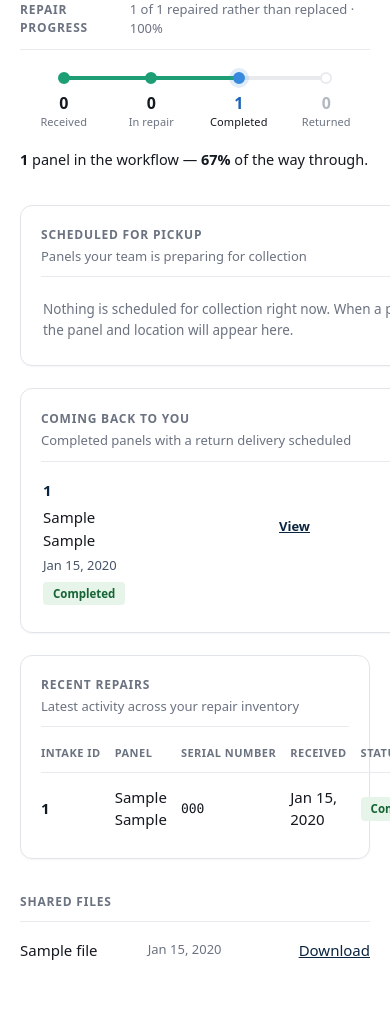
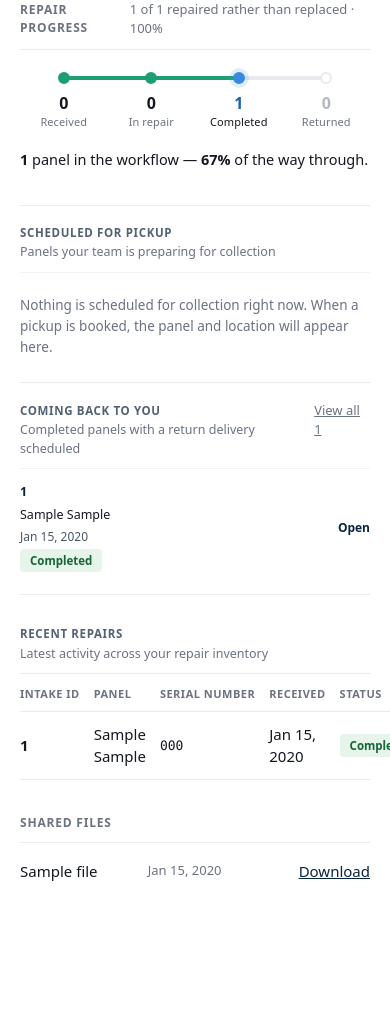
Before and after one commit to jralleman12A/pierson-repairs, a Flask app: page /portal in a window 390 px wide. Shown: the part 292-1314 px from the top of the page. After the commit the page ends 1173 px from the top, so only its background shows below. Run offline with Flask 3, Linux system fonts and the light colour scheme; the visitor is signed in with stand-in values (Sample User, id 1); tables that the repository leaves empty hold one stand-in row (values such as "Sample post"); some libraries are stand-ins or nearby versions.

Commit message:
Flatten client portal dashboard UI

```diff
--- a/templates/portal/cp_base.html
+++ b/templates/portal/cp_base.html
@@ -120,7 +120,7 @@
                     line-height: 1.55; max-width: 62ch; }
 
         .cp-flash {
-            margin-top: 20px; padding: 11px 14px; border-radius: 6px;
+            margin-top: 20px; padding: 11px 14px; border-radius: 3px;
             font-size: 14px; border: 1px solid var(--rule);
         }
         .cp-flash.success { background:#E6F4EA; border-color:#CCE7D4; color:#166534; }
@@ -129,12 +129,12 @@
 
         input[type=text], input[type=password], input[type=search] {
             font: inherit; padding: 8px 11px; border: 1px solid #d6d9dd;
-            border-radius: 6px; background: #fff;
+            border-radius: 3px; background: #fff;
         }
         input:focus { outline: 2px solid var(--navy); outline-offset: -1px; }
 
         .cp-btn {
-            font: inherit; font-size: 14px; padding: 8px 16px; border-radius: 6px;
+            font: inherit; font-size: 14px; padding: 8px 16px; border-radius: 3px;
             border: 1px solid var(--navy); background: var(--navy); color: #fff;
             cursor: pointer; text-decoration: none; display: inline-block;
         }
@@ -258,43 +258,162 @@
             .hero-num { font-size: 32px; }
         }
 
+        /* ── Client dashboard work areas: flat, utility-first ───── */
         .logistics {
-            display: grid; grid-template-columns: minmax(0,1fr) minmax(0,1fr);
-            gap: 22px; margin-top:34px;
+            display: grid;
+            grid-template-columns: minmax(0, 1fr) minmax(0, 1fr);
+            gap: 0;
+            margin-top: 34px;
+            border-top: 1px solid var(--rule);
+            border-bottom: 1px solid var(--rule);
+            align-items: start;
         }
         .logistics .cp-section { margin-top: 0; }
+
         .dashboard-panel {
-            border:1px solid #e1e5ea; border-radius:12px; background:#fff;
-            padding:20px 20px 14px; box-shadow:0 1px 2px rgba(10,37,64,.04);
+            background: transparent;
+            padding: 18px 24px 12px 0;
+            min-width: 0;
+            border: 0;
+            border-radius: 0;
+            box-shadow: none;
         }
-        .dashboard-panel .cp-section-head { margin-bottom:4px; }
-        .dashboard-panel .cp-empty { padding:18px 2px 10px; }
-        .dashboard-list { display:flex; flex-direction:column; }
+        .dashboard-panel + .dashboard-panel {
+            border-left: 1px solid var(--rule);
+            padding-left: 24px;
+            padding-right: 0;
+        }
+        .dashboard-panel .cp-section-head {
+            margin-bottom: 4px;
+            padding-bottom: 10px;
+            border-bottom: 1px solid var(--rule-soft);
+        }
+        .dashboard-panel .cp-section-title {
+            font-size: 11.5px;
+            text-transform: uppercase;
+            letter-spacing: .65px;
+            color: #526174;
+            font-weight: 700;
+        }
+        .dashboard-subtitle {
+            font-size: 12.5px;
+            color: var(--muted);
+            margin-top: 2px;
+        }
+        .dashboard-panel .cp-empty {
+            padding: 18px 0 12px;
+            max-width: 58ch;
+            min-height: 0;
+        }
+
+        .dashboard-list {
+            display: flex;
+            flex-direction: column;
+            min-width: 0;
+        }
+        .dashboard-list-head,
         .dashboard-row {
-            display:grid; grid-template-columns:minmax(105px,.9fr) minmax(150px,1.3fr) minmax(145px,1.2fr) minmax(120px,1fr) 54px;
-            gap:14px; align-items:center; padding:13px 2px;
-            border-bottom:1px solid var(--rule-soft);
+            display: grid;
+            grid-template-columns: 98px minmax(110px,1.15fr) minmax(118px,1.05fr) minmax(92px,.9fr) 40px;
+            gap: 10px;
+            min-width: 0;
         }
-        .dashboard-row:last-child { border-bottom:none; }
-        .dashboard-row:hover { background:#fbfcfe; }
-        .dashboard-row .primary { font-weight:700; color:var(--navy); }
-        .dashboard-row .secondary { color:#475569; font-size:13px; }
-        .dashboard-row .row-action { text-align:right; font-size:13px; font-weight:600; }
         .dashboard-list-head {
-            display:grid; grid-template-columns:minmax(105px,.9fr) minmax(150px,1.3fr) minmax(145px,1.2fr) minmax(120px,1fr) 54px;
-            gap:14px; padding:10px 2px 7px; margin-top:6px;
-            color:#7a8390; font-size:10px; text-transform:uppercase; letter-spacing:.5px; font-weight:700;
+            padding: 9px 0 7px;
+            color: #7a8390;
+            font-size: 9.5px;
+            text-transform: uppercase;
+            letter-spacing: .48px;
+            font-weight: 700;
         }
-        .dashboard-panel--wide { margin-top:22px; }
-        .dashboard-panel--wide .cp-section-head { margin-bottom:6px; }
-        @media (max-width: 1050px) {
-            .logistics { grid-template-columns: 1fr; }
+        .dashboard-row {
+            align-items: center;
+            padding: 10px 0;
+            border-top: 1px solid var(--rule-soft);
+            font-size: 12.5px;
+        }
+        .dashboard-row:first-child { border-top: 0; }
+        .dashboard-row:hover { background: #fafbfc; }
+        .dashboard-row > div { min-width: 0; overflow-wrap: anywhere; }
+        .dashboard-row .primary {
+            font-weight: 700;
+            color: var(--navy);
+            letter-spacing: -.1px;
+        }
+        .dashboard-row .secondary {
+            color: #475569;
+            font-size: 12px;
+            line-height: 1.35;
+        }
+        .dashboard-row .mono {
+            font-size: 11.5px;
+            overflow-wrap: normal;
+            word-break: normal;
+        }
+        .dashboard-row .row-action {
+            text-align: right;
+            font-size: 12px;
+            font-weight: 600;
+            white-space: nowrap;
+        }
+        .dashboard-row .row-action a {
+            text-decoration: none;
+            color: var(--navy);
+        }
+        .dashboard-row .row-action a:hover { text-decoration: underline; }
+
+        .dashboard-panel--wide {
+            margin-top: 30px;
+            padding: 0;
+            background: transparent;
+            border: 0;
+            border-radius: 0;
+            box-shadow: none;
+        }
+        .dashboard-panel--wide .cp-section-head {
+            margin-bottom: 2px;
+            padding-bottom: 10px;
+            border-bottom: 1px solid var(--rule);
+        }
+        .dashboard-panel--wide .cp-table th { padding-top: 10px; padding-bottom: 8px; }
+        .dashboard-panel--wide .cp-table td { padding-top: 11px; padding-bottom: 11px; }
+
+        .dashboard-return-head,
+        .dashboard-return-row {
+            grid-template-columns: 98px minmax(120px,1.25fr) minmax(90px,.85fr) minmax(112px,1fr) 40px;
+        }
+
+        @media (max-width: 1120px) {
+            .logistics { grid-template-columns: 1fr; border-bottom: 0; }
+            .dashboard-panel { padding-right: 0; border-bottom: 1px solid var(--rule); }
+            .dashboard-panel + .dashboard-panel {
+                border-left: 0;
+                padding-left: 0;
+            }
+            .dashboard-list-head,
+            .dashboard-row {
+                grid-template-columns: 110px minmax(150px,1.25fr) minmax(145px,1.05fr) minmax(120px,1fr) 42px;
+            }
+            .dashboard-return-head,
+            .dashboard-return-row {
+                grid-template-columns:110px minmax(160px,1.25fr) minmax(120px,.9fr) minmax(140px,1fr) 42px;
+            }
         }
         @media (max-width: 700px) {
             .dashboard-list-head { display:none; }
-            .dashboard-row { grid-template-columns:1fr auto; gap:5px 12px; }
-            .dashboard-row > div:nth-child(2), .dashboard-row > div:nth-child(3), .dashboard-row > div:nth-child(4) { grid-column:1; }
-            .dashboard-row .row-action { grid-column:2; grid-row:1 / span 3; align-self:center; }
+            .dashboard-row,
+            .dashboard-return-row {
+                grid-template-columns:1fr auto;
+                gap:4px 12px;
+            }
+            .dashboard-row > div:nth-child(2),
+            .dashboard-row > div:nth-child(3),
+            .dashboard-row > div:nth-child(4) { grid-column:1; }
+            .dashboard-row .row-action {
+                grid-column:2;
+                grid-row:1 / span 4;
+                align-self:center;
+            }
         }
 
         .cp-menu-btn {
--- a/templates/portal/cp_dashboard.html
+++ b/templates/portal/cp_dashboard.html
@@ -82,7 +82,7 @@
         <div class="cp-section-head">
             <div>
                 <div class="cp-section-title">Scheduled for pickup</div>
-                <div style="font-size:13px;color:var(--muted);margin-top:3px;">Panels your team is preparing for collection</div>
+                <div class="dashboard-subtitle">Panels your team is preparing for collection</div>
             </div>
             {% if cp_counts.pickups %}
                 <a href="{{ url_for('cp_pickups') }}" class="cp-section-meta">View all {{ cp_counts.pickups }}</a>
@@ -100,7 +100,7 @@
                 <div>{{ (unit.brand ~ ' ' ~ unit.model)|trim|dash }}</div>
                 <div class="mono">{{ unit.serial_number|dash }}</div>
                 <div class="secondary">{{ unit.source|dash }}</div>
-                <div class="row-action"><a href="{{ url_for('cp_repair_detail', unit_id=unit.id) }}">View</a></div>
+                <div class="row-action"><a href="{{ url_for('cp_repair_detail', unit_id=unit.id) }}">Open</a></div>
             </div>
             {% endfor %}
         </div>
@@ -113,7 +113,7 @@
         <div class="cp-section-head">
             <div>
                 <div class="cp-section-title">Coming back to you</div>
-                <div style="font-size:13px;color:var(--muted);margin-top:3px;">Completed panels with a return delivery scheduled</div>
+                <div class="dashboard-subtitle">Completed panels with a return delivery scheduled</div>
             </div>
             {% if cp_counts.schedule %}
                 <a href="{{ url_for('cp_schedule') }}" class="cp-section-meta">View all {{ cp_counts.schedule }}</a>
@@ -121,17 +121,17 @@
         </div>
 
         {% if upcoming %}
-        <div class="dashboard-list-head" style="grid-template-columns:minmax(105px,.9fr) minmax(150px,1.25fr) minmax(120px,1fr) minmax(120px,1fr) 54px;">
+        <div class="dashboard-list-head dashboard-return-head">
             <div>Intake</div><div>Panel</div><div>Delivery</div><div>Status</div><div></div>
         </div>
         <div class="dashboard-list">
             {% for unit in upcoming %}
-            <div class="dashboard-row" style="grid-template-columns:minmax(105px,.9fr) minmax(150px,1.25fr) minmax(120px,1fr) minmax(120px,1fr) 54px;">
+            <div class="dashboard-row dashboard-return-row">
                 <div class="primary">{{ unit.intake_id }}</div>
                 <div>{{ (unit.brand ~ ' ' ~ unit.model)|trim|dash }}</div>
                 <div class="secondary">{{ unit.delivery_date|nicedate }}</div>
                 <div><span class="repair-pill {{ unit.badge_class }}">{{ unit.status }}</span></div>
-                <div class="row-action"><a href="{{ url_for('cp_repair_detail', unit_id=unit.id) }}">View</a></div>
+                <div class="row-action"><a href="{{ url_for('cp_repair_detail', unit_id=unit.id) }}">Open</a></div>
             </div>
             {% endfor %}
         </div>
@@ -145,7 +145,7 @@
     <div class="cp-section-head">
         <div>
             <div class="cp-section-title">Recent repairs</div>
-            <div style="font-size:13px;color:var(--muted);margin-top:3px;">Latest activity across your repair inventory</div>
+            <div class="dashboard-subtitle">Latest activity across your repair inventory</div>
         </div>
         {% if total_repairs > recent_repairs|length %}
             <a href="{{ url_for('cp_repairs') }}" class="cp-section-meta">View all {{ total_repairs }}</a>
```
